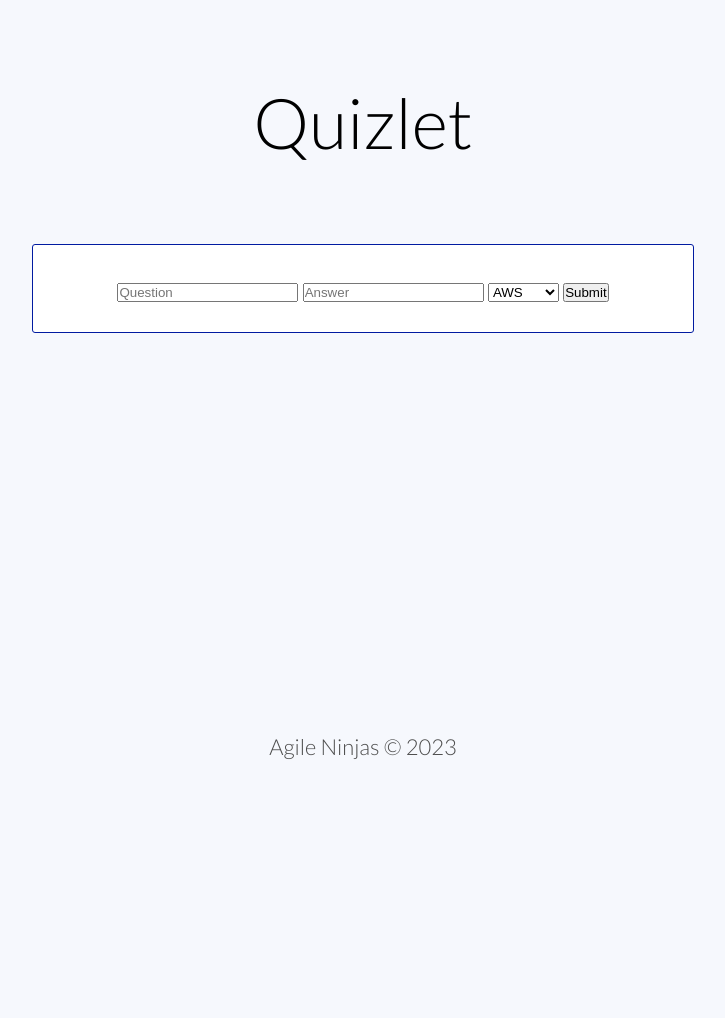
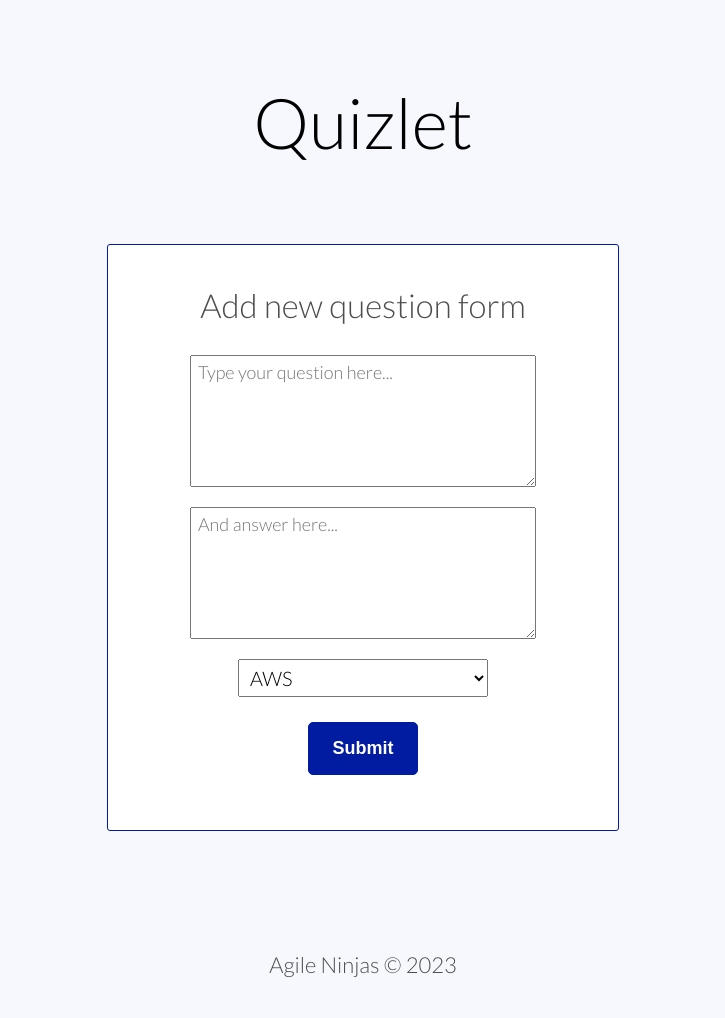
Before and after one commit to WeraGitHub/AgileNinjasProject, a Flask app: page /question/add in a window 1280 px wide. Shown: the whole page, without its empty margins (277-1002 px from the left). Before the commit the page ends 759 px from the top, so only its background shows below. Run offline with Flask 3, Linux system fonts and the light colour scheme.

Commit message:
Style add question page

```diff
--- a/application/static/styles.css
+++ b/application/static/styles.css
@@ -178,3 +178,57 @@
 #answer {
     display: none;
 }
+
+
+/*    Add question page styles    */
+.add-question-container {
+    width: 450px;
+    background-color: white;
+    border: 1px solid #011ba1;
+    border-radius: 3px;
+    margin: 30px auto;
+    padding: 30px;
+    text-align: center;
+}
+
+.add-question-container h2 {
+    font-weight: normal;
+    padding: 10px 0 10px;
+}
+
+.add-question-container textarea {
+    margin: 20px auto;
+    height: 120px;
+    width: 330px;
+    display: block;
+    font-family: inherit;
+    font-size: 18px;
+    padding: 5px 7px;
+}
+
+.add-question-container select {
+    width: 250px;
+    display: block;
+    font-family: inherit;
+    font-size: 20px;
+    padding: 5px 7px;
+    margin: 0 auto;
+}
+
+.add-question-container .btn {
+    display: inline-block;
+    background-color: #011ba1;
+    width: 110px;
+    margin: 25px 10px;
+    padding: 15px 0;
+    border-radius: 5px;
+    font-size: 18px;
+    cursor: pointer;
+    text-decoration: none;
+    color: white;
+    font-weight: bold;
+    border: 1px solid #011ba1;
+    &:hover{
+        background-color: #031469;
+    }
+}
--- a/application/templates/add_question.html
+++ b/application/templates/add_question.html
@@ -1,10 +1,11 @@
 {% extends "base.html" %}
 {% block content %}
 
-<div class="welcome-container">
+<div class="add-question-container">
+    <h2>Add new question form</h2>
     <form action="/question/add" method="POST">
-        <input type="text" name="question" placeholder="Question" />
-        <input type="text" name="answer" placeholder="Answer" />
+        <textarea type="text" name="question" placeholder="Type your question here..." ></textarea>
+        <textarea type="text" name="answer" placeholder="And answer here..." ></textarea>
         <select name="category">
             <option value="AWS">AWS</option>
             <option value="DevOps">DevOps</option>
--- a/application/templates/add_question_response.html
+++ b/application/templates/add_question_response.html
@@ -1,8 +1,8 @@
 {% extends "base.html" %}
 {% block content %}
 
-<div class="welcome-container">
-    <p>{{ message }}</p>
+<div class="add-question-container">
+    <h2>{{ message }}</h2>
 </div>
 
 {% endblock %}
```
